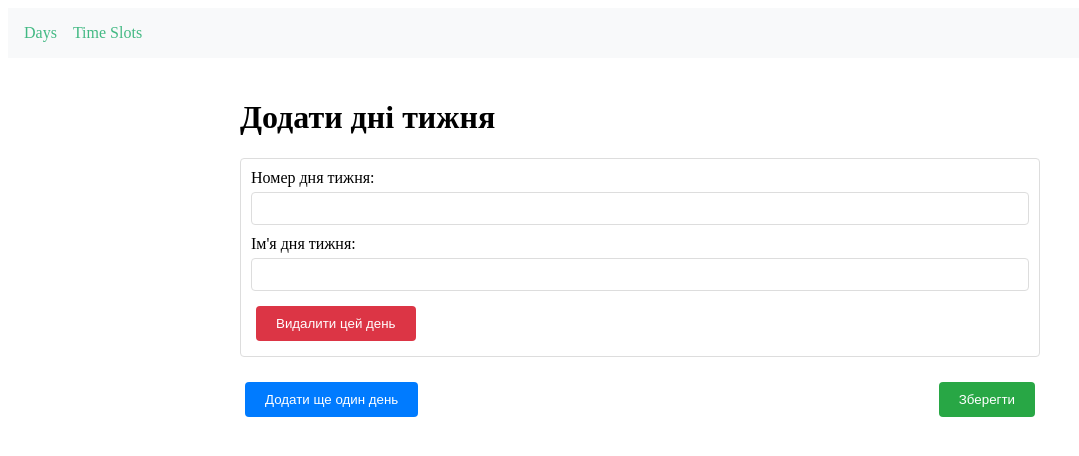
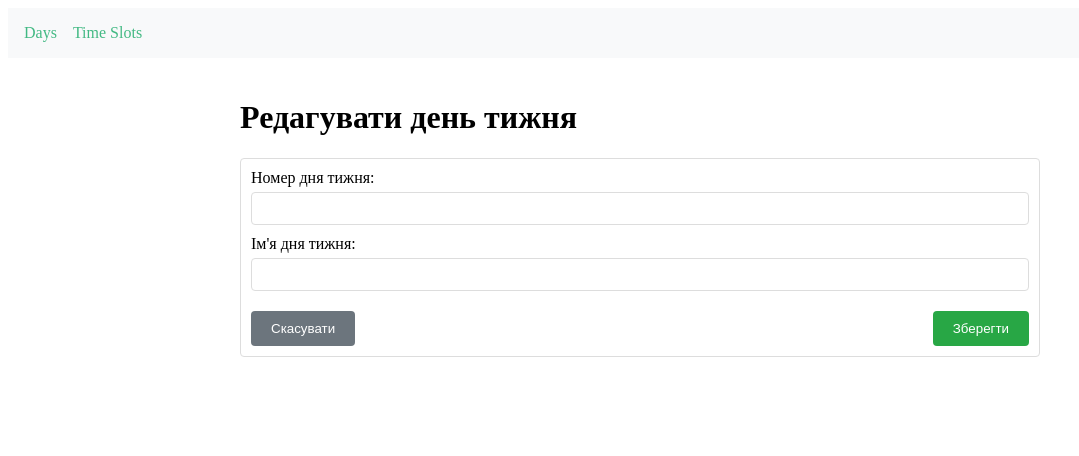
Before and after one commit to antaresua/lightbot-front, a Vue app: page /days/1/edit in a window 1280 px wide. Shown: the top 456 px of the page, without its empty margins (0-1079 px from the left). Built offline with nearby package versions, Linux system fonts and the light colour scheme; no server answers.

Commit message:
fix CSS and some minor fixes + fix day edit form

```diff
--- a/package.json
+++ b/package.json
@@ -20,7 +20,10 @@
     "@vue/cli-plugin-eslint": "~5.0.0",
     "@vue/cli-service": "~5.0.0",
     "eslint": "^7.32.0",
-    "eslint-plugin-vue": "^8.0.3"
+    "eslint-plugin-vue": "^8.0.3",
+    "webpack": "^5.93.0",
+    "webpack-cli": "^5.1.4",
+    "webpack-dev-server": "^5.0.4"
   },
   "eslintConfig": {
     "root": true,
--- /dev/null
+++ b/src/components/DayEdit.vue
@@ -0,0 +1,152 @@
+<template>
+    <div class="form-container">
+      <h1>Редагувати день тижня</h1>
+      <form @submit.prevent="handleSubmit">
+        <div class="day-form">
+          <div class="form-group">
+            <label for="dayOfWeek">Номер дня тижня:</label>
+            <input type="number" id="dayOfWeek" v-model="day.dayOfWeek" required autocomplete="off">
+          </div>
+          <div class="form-group">
+            <label for="name">Ім'я дня тижня:</label>
+            <input type="text" id="name" v-model="day.name" required autocomplete="off">
+          </div>
+          <div class="form-buttons">
+            <button type="button" @click="cancel" class="btn btn-secondary btn-left">Скасувати</button>
+            <button type="submit" class="btn btn-success btn-right">Зберегти</button>
+          </div>
+        </div>
+      </form>
+    </div>
+  </template>
+
+  <script>
+  import apiService from '../services/api'; // Імпортуйте ваш API сервіс
+
+  export default {
+    props: {
+      id: {
+        type: [Number, String],
+        required: true
+      }
+    },
+    data() {
+      return {
+        day: { name: '', dayOfWeek: '' }, // Початкове поле для одного дня
+      };
+    },
+    created() {
+      apiService.getDay(this.id)
+        .then(response => {
+          this.day = response.data; // Завантаження даних для редагування
+        })
+        .catch(error => {
+          console.error('There was an error fetching the day!', error);
+        });
+    },
+    methods: {
+      handleSubmit() {
+        apiService.updateDay(this.id, this.day)
+          .then(() => {
+            this.$router.push('/days');
+          })
+          .catch(error => {
+            console.error('There was an error updating the day!', error);
+          });
+      },
+      cancel() {
+        this.$router.go(-1);
+      }
+    }
+  };
+  </script>
+
+  <style scoped>
+  .form-container {
+    max-width: 800px;
+    margin: 0 auto;
+    padding: 20px;
+  }
+
+  .day-form {
+    margin-bottom: 20px;
+    padding: 10px;
+    border: 1px solid #ddd;
+    border-radius: 4px;
+  }
+
+  .form-group {
+    margin-bottom: 10px;
+  }
+
+  .form-group label {
+    display: block;
+    margin-bottom: 5px;
+  }
+
+  .form-group input {
+    width: 100%;
+    padding: 8px;
+    border: 1px solid #ddd;
+    border-radius: 4px;
+    box-sizing: border-box; /* Додано для забезпечення, що паддінги і бордери враховуються в ширині */
+  }
+
+  .form-buttons {
+    display: flex;
+    justify-content: space-between; /* Розміщує кнопки по краях контейнера */
+    margin-top: 20px; /* Додає відступ зверху */
+  }
+
+  .btn {
+    padding: 10px 20px;
+    border: none;
+    border-radius: 4px;
+    cursor: pointer;
+    box-sizing: border-box; /* Додає паддінги і бордери в ширину */
+  }
+
+  .btn-left {
+    margin-right: auto; /* Виштовхує кнопку на ліву сторону */
+  }
+
+  .btn-right {
+    margin-left: auto; /* Виштовхує кнопку на праву сторону */
+  }
+
+  .btn-primary {
+    background-color: #007bff;
+    color: white;
+  }
+
+  .btn-primary:hover {
+    background-color: #0056b3;
+  }
+
+  .btn-danger {
+    background-color: #dc3545;
+    color: white;
+  }
+
+  .btn-danger:hover {
+    background-color: #c82333;
+  }
+
+  .btn-success {
+    background-color: #28a745;
+    color: white;
+  }
+
+  .btn-success:hover {
+    background-color: #218838;
+  }
+
+  .btn-secondary {
+    background-color: #6c757d;
+    color: white;
+  }
+
+  .btn-secondary:hover {
+    background-color: #5a6268;
+  }
+  </style>
--- a/src/components/DayForm.vue
+++ b/src/components/DayForm.vue
@@ -5,17 +5,20 @@
       <div v-for="(day, index) in days" :key="index" class="day-form">
         <div class="form-group">
           <label for="dayOfWeek">Номер дня тижня:</label>
-          <input type="number" v-model="day.dayOfWeek" required>
+          <input type="number" id="dayOfWeek-{{ index }}" v-model="day.dayOfWeek" required autocomplete="off">
         </div>
         <div class="form-group">
           <label for="name">Ім'я дня тижня:</label>
-          <input type="text" v-model="day.name" required>
+          <input type="text" id="name-{{ index }}" v-model="day.name" required autocomplete="off">
         </div>
         <button type="button" @click="removeDay(index)" class="btn btn-danger">Видалити цей день</button>
       </div>
       <div class="form-buttons">
-        <button type="button" @click="addDay" class="btn btn-primary">Додати ще один день</button>
-        <button type="submit" class="btn btn-success">Зберегти</button>
+        <button type="button" @click="addDay" class="btn btn-primary btn-left">Додати ще один день</button>
+        <div class="btn-group-right">
+          <button type="button" @click="cancel" class="btn btn-secondary">Скасувати</button>
+          <button type="submit" class="btn btn-success">Зберегти</button>
+        </div>
       </div>
     </form>
   </div>
@@ -34,12 +37,12 @@ export default {
   data() {
     return {
       days: [{ name: '', dayOfWeek: '' }], // Початкове поле для одного дня
-      formTitle: 'Add New Days'
+      formTitle: 'Додати дні тижня'
     };
   },
   created() {
     if (this.id) {
-      this.formTitle = 'Edit Days';
+      this.formTitle = 'Редагувати дні тижня';
       apiService.getDay(this.id)
         .then(response => {
           this.days = [response.data]; // Якщо редагуємо один день, створюємо масив з одного елемента
@@ -123,12 +126,20 @@ export default {
   margin-top: 20px; /* Додає відступ зверху */
 }
 
+.btn-left {
+  margin-right: auto; /* Виштовхує кнопку "Додати ще один день" на ліву сторону */
+}
+
+.btn-group-right {
+  display: flex;
+  gap: 10px; /* Відстань між кнопками */
+}
+
 .btn {
   padding: 10px 20px;
   border: none;
   border-radius: 4px;
   cursor: pointer;
-  margin: 5px;
 }
 
 .btn-primary {
@@ -157,4 +168,13 @@ export default {
 .btn-success:hover {
   background-color: #218838;
 }
+
+.btn-secondary {
+  background-color: #6c757d;
+  color: white;
+}
+
+.btn-secondary:hover {
+  background-color: #5a6268;
+}
 </style>
--- a/src/components/DayList.vue
+++ b/src/components/DayList.vue
@@ -5,7 +5,7 @@
       <thead>
         <tr>
           <th @click="sortTable('id')">ID</th>
-          <th @click="sortTable('dayOfWeek')">Номер дня тижня</th>
+          <th @click="sortTable('dayOfWeek')" class="narrow-col">№ дня тижня (ISO)</th>
           <th @click="sortTable('name')">Назва</th>
           <th>Дії</th>
         </tr>
@@ -13,7 +13,7 @@
       <tbody>
         <tr v-for="day in sortedDays" :key="day.id">
           <td>{{ day.id }}</td>
-          <td>{{ day.dayOfWeek }}</td>
+          <td class="narrow-col">{{ day.dayOfWeek }}</td>
           <td>{{ day.name }}</td>
           <td>
             <button @click="editDay(day.id)" class="btn btn-primary">Редагувати</button>
@@ -22,7 +22,9 @@
         </tr>
       </tbody>
     </table>
-    <button @click="goToAddPage" class="btn btn-success">Додати новий день</button>
+    <div class="add-button-container">
+      <button @click="goToAddPage" class="btn btn-success">Додати новий день</button>
+    </div>
   </div>
 </template>
 
@@ -101,7 +103,7 @@ export default {
 .days-table th, .days-table td {
   border: 1px solid #ddd;
   padding: 8px;
-  text-align: left;
+  text-align: center; /* Центрування тексту у ячейках */
 }
 
 .days-table th {
@@ -119,6 +121,10 @@ export default {
 
 .days-table tr:hover {
   background-color: #e2e2e2;
+}
+
+.narrow-col {
+  width: 120px; /* Встановіть ширину відповідно до вашого дизайну */
 }
 
 .btn {
@@ -155,4 +161,14 @@ export default {
 .btn-danger:hover {
   background-color: #c82333;
 }
+
+.add-button-container {
+  margin-top: 20px;
+  padding-left: 0; /* Вирівнювання по лівому краю таблиці */
+}
+
+.add-button-container button {
+  display: block;
+  margin: 0;
+}
 </style>
--- a/src/components/TimeSlotList.vue
+++ b/src/components/TimeSlotList.vue
@@ -26,11 +26,15 @@
         </tr>
       </tbody>
     </table>
-    <router-link to="/timeslots/add">
-      <button class="btn btn-success">Додати новий таймслот</button>
-    </router-link>
+    <div class="add-button-container">
+      <router-link to="/timeslots/add">
+        <button class="btn btn-success">Додати новий таймслот</button>
+      </router-link>
+    </div>
   </div>
 </template>
+
+
 
 <script>
 import apiService from '../services/api'; // імпортуйте ваш API сервіс
@@ -100,11 +104,11 @@ export default {
     getTypeName(type) {
       switch (type) {
         case 'on':
-          return 'Увімкнення';
+          return 'Ввімкнення';
         case 'off':
           return 'Вимкнення';
         case 'possible_on':
-          return 'Можливе увімкнення';
+          return 'Можливе ввімкнення';
         default:
           return '';
       }
@@ -128,7 +132,7 @@ export default {
 .time-slots-table th, .time-slots-table td {
   border: 1px solid #ddd;
   padding: 8px;
-  text-align: left;
+  text-align: center; /* Центрування тексту у ячейках */
 }
 
 .time-slots-table th {
@@ -182,4 +186,13 @@ export default {
 .btn-success:hover {
   background-color: #218838;
 }
+
+.add-button-container {
+  margin-top: 20px;
+  padding: 0; /* Видалення відступів */
+}
+
+.add-button-container .btn {
+  margin-left: 0; /* Щоб кнопка не мала відступів зліва */
+}
 </style>
--- a/src/router/index.js
+++ b/src/router/index.js
@@ -1,6 +1,7 @@
 import { createRouter, createWebHistory } from 'vue-router';
 import DayList from '../components/DayList.vue';
 import DayForm from '../components/DayForm.vue';
+import DayEdit from '../components/DayEdit.vue';
 import TimeSlotList from '../components/TimeSlotList.vue';
 import TimeSlotForm from '../components/TimeSlotForm.vue';
 // Імпортуйте інші компоненти
@@ -19,7 +20,7 @@ const routes = [
   {
     path: '/days/:id/edit',
     name: 'DayEdit',
-    component: DayForm,
+    component: DayEdit,
     props: true
   },
   {
--- a/vue.config.js
+++ b/vue.config.js
@@ -1,9 +1,26 @@
-const { defineConfig } = require('@vue/cli-service')
+const { defineConfig } = require('@vue/cli-service');
+const webpack = require('webpack');
+
 module.exports = defineConfig({
   transpileDependencies: true,
+  configureWebpack: {
+    plugins: [
+      new webpack.DefinePlugin({
+        __VUE_OPTIONS_API__: true,
+        __VUE_PROD_DEVTOOLS__: false,
+        __VUE_PROD_HYDRATION_MISMATCH_DETAILS__: false,
+      }),
+    ],
+  },
   devServer: {
     hot: true,
     watchFiles: ['src/**/*'],
+    client: {
+      overlay: {
+        warnings: true,
+        errors: true
+      }
+    },
     proxy: {
       '^/api': {
         target: 'https://bot.bondarenkoid.dev',
@@ -13,4 +30,4 @@ module.exports = defineConfig({
       }
     }
   }
-})
+});
```
Also changed, not shown: src/components/TimeSlotForm.vue (+17 -23 lines), 1 other file (tests, documents, lock files or other folders).
